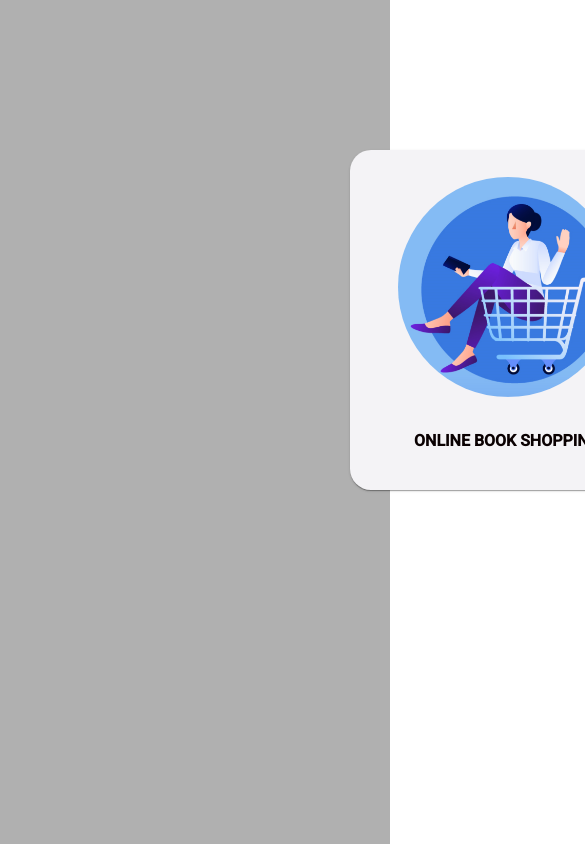
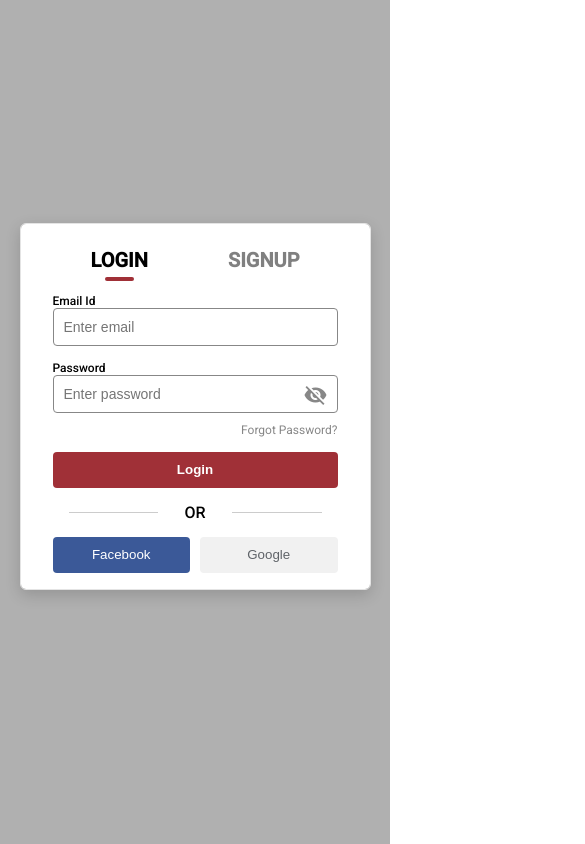
Before and after one commit to ashwindurairaj/BookStoreApp, an Angular app: page /bookstore_user/login in a window 390 px wide. Shown: the top 844 px of the page, 585 px wide, since content can reach past the window. Built offline with nearby package versions, Linux system fonts and the light colour scheme.

Commit message:
[Balaram] Refactor : Changed the login and signup code and made it responsive

```diff
--- a/src/app/app.config.ts
+++ b/src/app/app.config.ts
@@ -2,8 +2,17 @@ import { ApplicationConfig, provideZoneChangeDetection } from '@angular/core';
 import { provideRouter } from '@angular/router';
 
 import { routes } from './app.routes';
-import { provideClientHydration, withEventReplay } from '@angular/platform-browser';
+import {
+  provideClientHydration,
+  withEventReplay,
+} from '@angular/platform-browser';
+import { provideHttpClient, withFetch } from '@angular/common/http';
 
 export const appConfig: ApplicationConfig = {
-  providers: [provideZoneChangeDetection({ eventCoalescing: true }), provideRouter(routes), provideClientHydration(withEventReplay())]
+  providers: [
+    provideZoneChangeDetection({ eventCoalescing: true }),
+    provideRouter(routes),
+    provideClientHydration(withEventReplay()),
+    provideHttpClient(withFetch()),
+  ],
 };
--- a/src/app/app.routes.ts
+++ b/src/app/app.routes.ts
@@ -7,8 +7,8 @@ export const routes: Routes = [
       import('./pages/login/login.component').then((m) => m.LoginComponent),
   },
   {
-    path: 'bookstore_user/register',
-    loadComponent: () =>
-      import('./pages/login/login.component').then((m) => m.LoginComponent),
+    path: '',
+    redirectTo: 'bookstore_user/login/',
+    pathMatch: 'full',
   },
 ];
--- /dev/null
+++ b/src/app/http/http.service.ts
@@ -0,0 +1,30 @@
+import { HttpClient, HttpHeaders } from '@angular/common/http';
+import { Injectable } from '@angular/core';
+
+@Injectable({
+  providedIn: 'root',
+})
+export class HttpService {
+  baseUrl = 'https://bookstore.incubation.bridgelabz.com/';
+
+  constructor(private http: HttpClient) {}
+
+  getHeader() {
+    const header = new HttpHeaders({
+      Authorization: localStorage.getItem('token') || '',
+    });
+    return header;
+  }
+
+  getApi(endpoint: string, headers: HttpHeaders = new HttpHeaders()) {
+    return this.http.get(this.baseUrl + endpoint, { headers });
+  }
+
+  postApi(
+    endpoint: string,
+    payload: any,
+    headers: HttpHeaders = new HttpHeaders()
+  ) {
+    return this.http.post(this.baseUrl + endpoint, payload, { headers });
+  }
+}
--- a/src/app/pages/login/login.component.html
+++ b/src/app/pages/login/login.component.html
@@ -4,68 +4,138 @@
     <h2 class="heading">Online Book Shopping</h2>
   </mat-card>
   <mat-card class="right-card">
-    <div class="form_container">
-      <mat-card class="card" appearance="outlined">
-        <mat-tab-group
-          [(selectedIndex)]="selectedTabIndex"
-          (selectedIndexChange)="onTabChange($event)"
+    <div class="tabs">
+      <span [class.active]="isLogin" (click)="showLogin()">LOGIN</span>
+      <span [class.active]="!isLogin" (click)="showSignup()">SIGNUP</span>
+    </div>
+
+    <form
+      *ngIf="isLogin"
+      class="form"
+      [formGroup]="loginForm"
+      (ngSubmit)="onLogin()"
     >
-          <mat-tab label="LOGIN">
-            <form class="form">
-              <div class="input">
-                <label for="email">Email</label>
-                <input type="email" name="email" placeholder="" />
+      <label>Email Id</label>
+      <input type="email" formControlName="email" placeholder="Enter email" />
+      <div
+        *ngIf="
+          loginForm.get('email')?.touched && loginForm.get('email')?.invalid
+        "
+        class="error"
+      >
+        <small *ngIf="loginForm.get('email')?.errors?.['required']"
+          >Email is required</small
+        >
+        <small *ngIf="loginForm.get('email')?.errors?.['email']"
+          >Invalid email</small
+        >
       </div>
-              <div class="input">
-                <label for="password">Password</label>
-                <input type="password" name="password" placeholder="" />
+
+      <label>Password</label>
+      <div class="password-container">
+        <input
+          [type]="showPassword ? 'text' : 'password'"
+          formControlName="password"
+          placeholder="Enter password"
+        />
+        <mat-icon class="eye-icon" (click)="togglePasswordVisibility()">
+          {{ showPassword ? "visibility" : "visibility_off" }}
+        </mat-icon>
       </div>
-              <div class="input">
-                <button matButton="filled" class="login">Login</button>
+      <div
+        *ngIf="
+          loginForm.get('password')?.touched &&
+          loginForm.get('password')?.invalid
+        "
+        class="error"
+      >
+        <small>Password is required</small>
       </div>
+
+      <a class="forgot" href="#">Forgot Password?</a>
+      <button type="submit" class="login-btn">Login</button>
       <div class="divider">
         <hr />
-                <h3>OR</h3>
+        <span>OR</span>
         <hr />
       </div>
-
-              <div class="buttons">
-                <button matButton="filled" class="fb">Facebook</button>
-                <button matButton="filled" class="google">Google</button>
+      <div class="social-buttons">
+        <button class="facebook">Facebook</button>
+        <button class="google">Google</button>
       </div>
     </form>
-          </mat-tab>
-          <mat-tab label="SIGNUP">
-            <form class="form">
-              <div class="input">
-                <label for="fullName">Full Name</label>
-                <input type="text" name="fullName" placeholder="" />
+
+    <form
+      *ngIf="!isLogin"
+      [formGroup]="signupForm"
+      class="form"
+      (ngSubmit)="onSignup()"
+    >
+      <label>Full Name</label>
+      <input type="text" formControlName="fullName" placeholder="Enter name" />
+      <div
+        *ngIf="
+          signupForm.get('fullName')?.touched &&
+          signupForm.get('fullName')?.invalid
+        "
+        class="error"
+      >
+        <small>Name is required</small>
       </div>
-              <div class="input">
-                <label for="email">Email Id</label>
-                <input type="email" name="email" placeholder="" />
+
+      <label>Email Id</label>
+      <input type="email" formControlName="email" placeholder="Enter email" />
+      <div
+        *ngIf="
+          signupForm.get('email')?.touched && signupForm.get('email')?.invalid
+        "
+        class="error"
+      >
+        <small *ngIf="signupForm.get('email')?.errors?.['required']"
+          >Email is required</small
+        >
+        <small *ngIf="signupForm.get('email')?.errors?.['email']"
+          >Invalid email</small
+        >
       </div>
-              <div class="input">
-                <label for="password">Password</label>
-                <input type="password" name="password" placeholder="" />
+
+      <label>Password</label>
+      <input
+        type="password"
+        formControlName="password"
+        placeholder="Create password"
+      />
+      <div
+        *ngIf="
+          signupForm.get('password')?.touched &&
+          signupForm.get('password')?.invalid
+        "
+        class="error"
+      >
+        <small>Password is required</small>
       </div>
-              <div class="input">
-                <label for="phone">Mobile Number</label>
+
+      <label>Mobile Number</label>
       <input
         type="tel"
-                  name="phone"
-                  maxlength="10"
-                  minlength="10"
-                  placeholder=""
+        formControlName="phone"
+        placeholder="Enter phone number"
       />
+      <div
+        *ngIf="
+          signupForm.get('phone')?.touched && signupForm.get('phone')?.invalid
+        "
+        class="error"
+      >
+        <small *ngIf="signupForm.get('phone')?.errors?.['required']"
+          >Phone is required</small
+        >
+        <small *ngIf="signupForm.get('phone')?.errors?.['pattern']"
+          >Must be 10 digits</small
+        >
       </div>
-              <div class="input">
-                <button matButton="filled" class="login">Signup</button>
-              </div>
+
+      <button type="submit" class="login-btn">Signup</button>
     </form>
-          </mat-tab>
-        </mat-tab-group>
   </mat-card>
 </div>
-  </mat-card>
-</div>
--- a/src/app/pages/login/login.component.scss
+++ b/src/app/pages/login/login.component.scss
@@ -3,10 +3,12 @@
   left: 0px;
   background: rgba(0, 0, 0, 0.31);
   height: 100vh;
+  width: 100vw;
   display: flex;
   justify-content: center;
   align-items: center;
 }
+
 .left-card {
   position: absolute;
   display: flex;
@@ -51,99 +53,263 @@
   margin-left: 4rem;
 }
 
-.form_container {
-  padding: 15px 30px;
+.tabs {
+  display: flex;
+  justify-content: space-evenly;
+  margin: 1.5rem 0 0.5rem 0;
+
+  span {
+    margin: 0 20px;
+    font-weight: bold;
+    font-size: 25px;
+    cursor: pointer;
+    color: gray;
+    position: relative;
+    display: inline-block;
+
+    &.active {
+      color: #000;
     }
 
-mat-card.card {
-  box-shadow: none;
-  border: none;
-  background-color: #fff;
+    &.active::after {
+      content: "";
+      display: block;
+      height: 4px;
+      border-radius: 10px;
+      background-color: #a03037;
+      width: 50%;
+      margin: 5px auto 0 auto;
+    }
+  }
 }
 
 .form {
-  margin-top: 1rem;
+  display: flex;
+  flex-direction: column;
+  padding: 0 3rem;
+
+  label {
+    font-size: 12px;
+    margin-top: 5px;
+    color: black;
+    font-weight: 500;
   }
 
-.input {
-  display: flex;
-  flex-direction: column;
-  margin-bottom: 8px;
+  input {
+    height: 36px;
+    margin-bottom: 10px;
+    border: 1px solid #878787;
+    border-radius: 4px;
+    padding: 0 10px;
+    font-size: 14px;
   }
 
-.input label {
+  .password-container {
+    position: relative;
+    display: flex;
+    align-items: center;
+
+    input {
+      width: 100%;
+      padding-right: 40px;
+      height: 36px;
+      border: 1px solid #878787;
+      border-radius: 4px;
+      padding-left: 10px;
       font-size: 14px;
-  font-weight: 500;
-  margin-bottom: 4px;
     }
 
-.input input {
-  padding: 10px;
-  border: 1px solid #ccc;
-  border-radius: 4px;
+    .eye-icon {
+      position: absolute;
+      right: 10px;
+      cursor: pointer;
+      color: #878787;
+      margin-top: -8px;
+    }
   }
 
-.login {
-  background-color: #a03037;
+  .forgot {
+    align-self: flex-end;
+    font-size: 12px;
+    color: #878787;
+    text-decoration: none;
+    margin-bottom: 15px;
+  }
+
+  .login-btn {
+    height: 36px;
+    background: #a03037;
     color: white;
-  padding: 10px;
     border: none;
     border-radius: 4px;
+    font-weight: bold;
     cursor: pointer;
-  margin-top: 1rem;
   }
-
-.login:hover {
-  background-color: #881f26;
 }
 
 .divider {
   display: flex;
   align-items: center;
-  justify-content: center;
-  gap: 2rem;
-  margin: 20px 0;
+  text-align: center;
+  margin: 15px 0;
+  color: #878787;
+
+  hr {
+    flex: 1;
+    border: none;
+    height: 1px;
+    background-color: #ccc;
+    margin: 0 2rem;
   }
 
-.divider hr {
-  flex: 1;
-  height: 2px;
-  background: #ccc;
-  border: none;
-  margin: 0;
+  span {
+    padding: 0 10px;
+    white-space: nowrap;
+    font-weight: 500;
+    color: black;
+  }
 }
 
-.divider h3 {
-  margin: 0;
-  font-size: 14px;
-  color: black;
-  font-weight: bold;
-}
+.social-buttons {
+  display: flex;
+  justify-content: space-between;
 
-.fb {
-  background-color: #4266b2;
-  color: white;
-  padding: 10px;
+  .facebook,
+  .google {
+    width: 45%;
+    height: 36px;
     border: none;
     border-radius: 4px;
     cursor: pointer;
   }
 
-.google {
-  background-color: #e7e2e2;
-  color: black;
-  padding: 10px;
-  border: none;
-  border-radius: 4px;
-  cursor: pointer;
+  .facebook {
+    background-color: #3b5998;
+    color: white;
   }
 
-.buttons {
-  display: flex;
-  justify-content: center;
-  gap: 10px;
-
-  button {
-    width: 45%;
+  .google {
+    background-color: #f1f1f1;
+    color: #5f6368;
   }
 }
+
+.error {
+  color: #d32f2f;
+  font-size: 11px;
+  margin-top: -8px;
+  margin-bottom: 5px;
+
+  small {
+    display: block;
+  }
+}
+
+@media screen and (max-width: 1353px) {
+  .main-container {
+    overflow-y: auto;
+  }
+
+  .left-card {
+    position: static;
+    width: 45vw;
+    max-width: 300px;
+  }
+
+  .right-card {
+    position: static;
+    width: 90vw;
+    max-width: 400px;
+  }
+}
+
+@media screen and (max-width: 700px) {
+  .left-card {
+    position: static;
+    width: 45vw;
+    max-width: 250px;
+    margin-bottom: 2rem;
+    padding-top: 1rem;
+    height: auto;
+  }
+
+  .logo {
+    margin-left: 1rem;
+  }
+
+  .heading {
+    margin-left: 2rem;
+  }
+
+  .form {
+    padding: 0 1rem;
+  }
+
+  .right-card {
+    position: static;
+    width: 80vw;
+    max-width: 300px;
+    margin-bottom: 2rem;
+    height: auto;
+  }
+
+  .divider hr {
+    margin: 0 1rem;
+  }
+
+  .tabs {
+    span {
+      margin: 0 10px;
+      font-size: 20px;
+    }
+  }
+
+  .social-buttons {
+    gap: 10px;
+    margin-bottom: 1rem;
+
+    .facebook,
+    .google {
+      width: 100%;
+    }
+  }
+}
+
+@media screen and (max-width: 580px) {
+  .left-card {
+    display: none;
+  }
+
+  .right-card {
+    position: static;
+    width: 90vw;
+    max-width: 400px;
+    margin-bottom: 2rem;
+    height: auto;
+  }
+
+  .form {
+    padding: 0 2rem;
+  }
+
+  .divider hr {
+    margin: 0 1rem;
+  }
+
+  .tabs {
+    span {
+      margin: 0 10px;
+      font-size: 20px;
+    }
+  }
+
+  .social-buttons {
+    gap: 10px;
+    margin-bottom: 1rem;
+
+    .facebook,
+    .google {
+      width: 100%;
+    }
+  }
+}
--- a/src/app/pages/login/login.component.ts
+++ b/src/app/pages/login/login.component.ts
@@ -1,34 +1,79 @@
 import { Component, OnInit } from '@angular/core';
+import { CommonModule } from '@angular/common';
 import { MatCardModule } from '@angular/material/card';
-import { MatTabsModule } from '@angular/material/tabs';
-import { MatButtonModule } from '@angular/material/button';
-import { ActivatedRoute, Router } from '@angular/router';
+import { MatIconModule } from '@angular/material/icon';
+import {
+  FormControl,
+  FormGroup,
+  ReactiveFormsModule,
+  Validators,
+} from '@angular/forms';
+import { UserService } from '../../user/user.service';
 
 @Component({
   selector: 'app-login',
-  imports: [MatCardModule, MatTabsModule, MatButtonModule],
+  imports: [CommonModule, MatCardModule, MatIconModule, ReactiveFormsModule],
   templateUrl: './login.component.html',
   styleUrl: './login.component.scss',
 })
 export class LoginComponent implements OnInit {
-  selectedTabIndex = 0;
+  isLogin = true;
+  showPassword = false;
+  loginForm!: FormGroup;
+  signupForm!: FormGroup;
 
-  constructor(private route: ActivatedRoute, private router: Router) {}
+  constructor(private userService: UserService) {}
 
-  ngOnInit() {
-    const currentPath = this.route.snapshot.routeConfig?.path;
-    if (currentPath?.includes('register')) {
-      this.selectedTabIndex = 1;
+  ngOnInit(): void {
+    this.loginForm = new FormGroup({
+      email: new FormControl('', [Validators.required, Validators.email]),
+      password: new FormControl('', Validators.required),
+    });
+
+    this.signupForm = new FormGroup({
+      fullName: new FormControl('', Validators.required),
+      email: new FormControl('', [Validators.required, Validators.email]),
+      password: new FormControl('', Validators.required),
+      phone: new FormControl('', [
+        Validators.required,
+        Validators.pattern('^[0-9]{10}$'),
+      ]),
+    });
+  }
+
+  showLogin() {
+    this.isLogin = true;
+  }
+
+  showSignup() {
+    this.isLogin = false;
+  }
+
+  togglePasswordVisibility(): void {
+    this.showPassword = !this.showPassword;
+  }
+
+  onLogin(): void {
+    if (this.loginForm.valid) {
+      this.userService.login(this.loginForm.value).subscribe({
+        next: (res) => {
+          console.log('Login success:', res);
+          this.loginForm.reset();
+        },
+        error: (err) => console.error('Login failed:', err),
+      });
     }
   }
 
-  onTabChange(index: number) {
-    this.selectedTabIndex = index;
-
-    if (index === 0) {
-      this.router.navigate(['/bookstore_user/login']);
-    } else if (index === 1) {
-      this.router.navigate(['/bookstore_user/register']);
+  onSignup(): void {
+    if (this.signupForm.valid) {
+      this.userService.register(this.signupForm.value).subscribe({
+        next: (res) => {
+          console.log('Signup success:', res);
+          this.signupForm.reset();
+        },
+        error: (err) => console.error('Signup failed:', err),
+      });
     }
   }
 }
--- /dev/null
+++ b/src/app/user/user.service.ts
@@ -0,0 +1,17 @@
+import { Injectable } from '@angular/core';
+import { HttpService } from '../http/http.service';
+
+@Injectable({
+  providedIn: 'root',
+})
+export class UserService {
+  constructor(private http: HttpService) {}
+
+  login(payload: any) {
+    return this.http.postApi('bookstore_user/login', payload);
+  }
+
+  register(payload: any) {
+    return this.http.postApi('/bookstore_user/registration', payload);
+  }
+}
```
Also changed, not shown: src/styles.scss (+8 -2 lines), 2 other files (tests, documents, lock files or other folders). Lines whose indentation alone changed are shown as unchanged.
